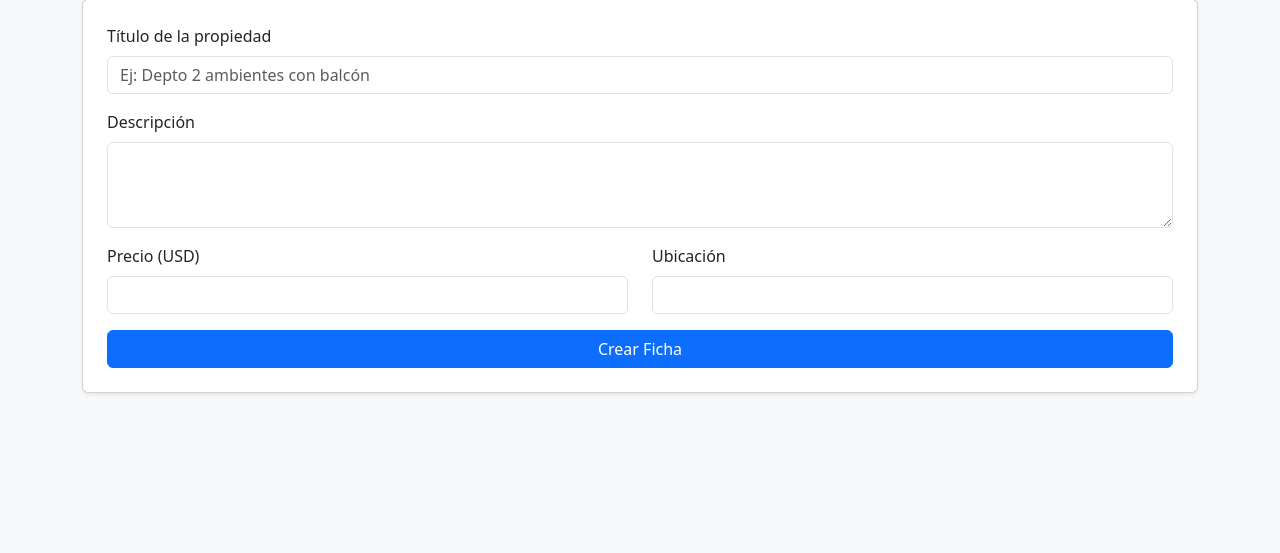
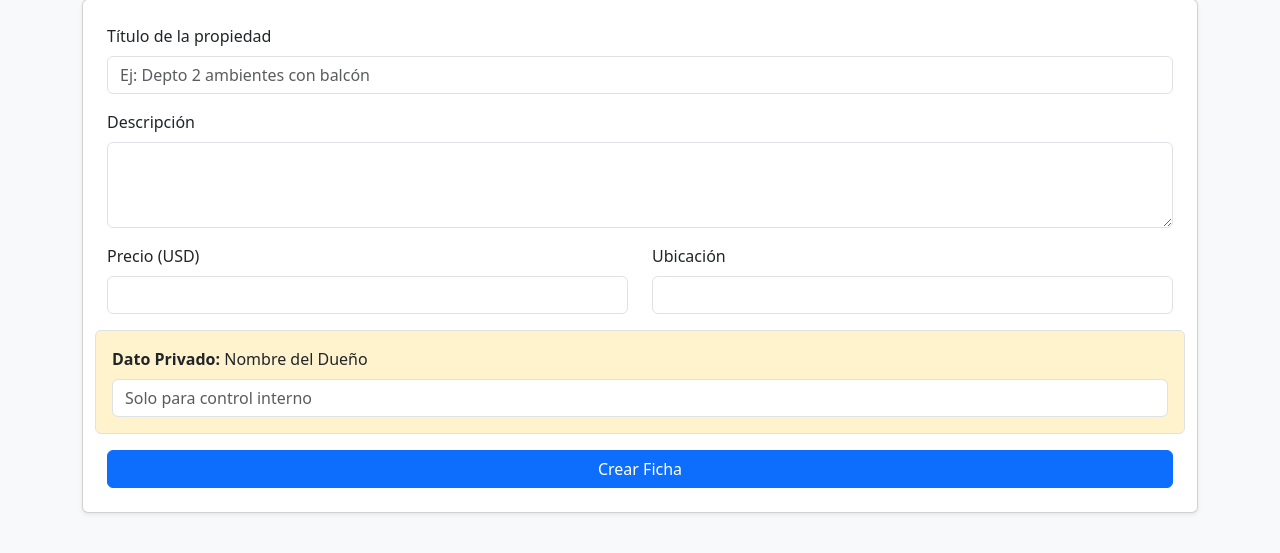
Before and after one commit to MariNaselli/Casa-Pro-Link, a Flask app: page /cargar in a window 1280 px wide. Shown: the part 111-664 px from the top of the page. Run offline with Flask 3, Linux system fonts and the light colour scheme.

Commit message:
Estructura db

```diff
--- a/app.py
+++ b/app.py
@@ -6,11 +6,28 @@ app = Flask(__name__)
 app.config['SQLALCHEMY_DATABASE_URI'] = 'sqlite:///casaprolink.db'
 db = SQLAlchemy(app)
 
-# Definimos cómo es una "Propiedad" en nuestra base de datos
 class Propiedad(db.Model):
+    # Control Interno
     id = db.Column(db.Integer, primary_key=True)
-    titulo = db.Column(db.String(100))
+
+    # Comercial (Público)
+    titulo = db.Column(db.String(100), nullable=False)
+    operacion = db.Column(db.String(20))  # Venta o Alquiler
     precio = db.Column(db.Integer)
+    expensas = db.Column(db.Integer)
+    ubicacion = db.Column(db.String(200))
+    descripcion = db.Column(db.Text)
+
+    # Ficha Técnica
+    m2_totales = db.Column(db.Integer)
+    m2_cubiertos = db.Column(db.Integer)
+    dormitorios = db.Column(db.Integer)
+    banios = db.Column(db.Integer)
+
+    # Datos Privados
+    propietario_nombre = db.Column(db.String(100))
+    propietario_tel = db.Column(db.String(50))
+    notas_internas = db.Column(db.Text)
 
 # Creamos la base de datos físicamente
 with app.app_context():
@@ -29,16 +46,23 @@ def procesar():
     # Capturamos lo que el usuario escribió en los inputs
     titulo_recibido = request.form.get('titulo')
     precio_recibido = request.form.get('precio')
+    ubicacion_recibida = request.form.get('ubicacion')
+    propietario_recibido = request.form.get('propietario')
 
     # 2. Creamos un nuevo objeto "Propiedad" con esos datos
-    nueva_propiedad = Propiedad(titulo=titulo_recibido, precio=precio_recibido)
+    nueva_propiedad = Propiedad(
+        titulo=titulo_recibido,
+        precio=precio_recibido,
+        ubicacion=ubicacion_recibida,
+        propietario_nombre=propietario_recibido
+        )
 
     # 3. Lo guardamos en la base de datos
     db.session.add(nueva_propiedad)
     db.session.commit()
 
     # Por ahora, solo lo mostramos en pantalla para ver que funciona
-    return f"<h1>¡Guardado con éxito!</h1><p>La propiedad '{titulo_recibido}' ya está en la base de datos.</p><a href='/cargar'>Cargar otra</a>"
+    return f"<h1>¡Guardado!</h1><p>Propiedad: {titulo_recibido} en {ubicacion_recibida} cargada correctamente.</p><a href='/cargar'>Cargar otra</a>"
 
 if __name__ == '__main__':
     app.run(debug=True)
--- a/templates/cargar.html
+++ b/templates/cargar.html
@@ -25,8 +25,12 @@
                 </div>
                 <div class="col-md-6 mb-3">
                     <label class="form-label">Ubicación</label>
-                    <input type="text" class="form-control">
+                    <input type="text" name="ubicacion" class="form-control">
                 </div>
+                <div class="mb-3 p-3 bg-warning-subtle border rounded">
+    <label class="form-label"><strong>Dato Privado:</strong> Nombre del Dueño</label>
+    <input type="text" name="propietario" class="form-control" placeholder="Solo para control interno">
+</div>
             </div>
             <button type="submit" class="btn btn-primary">Crear Ficha</button>
         </form>
```
